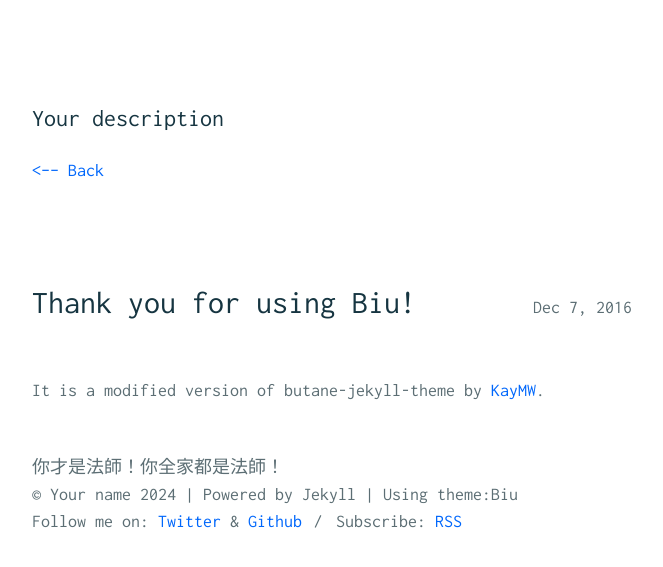
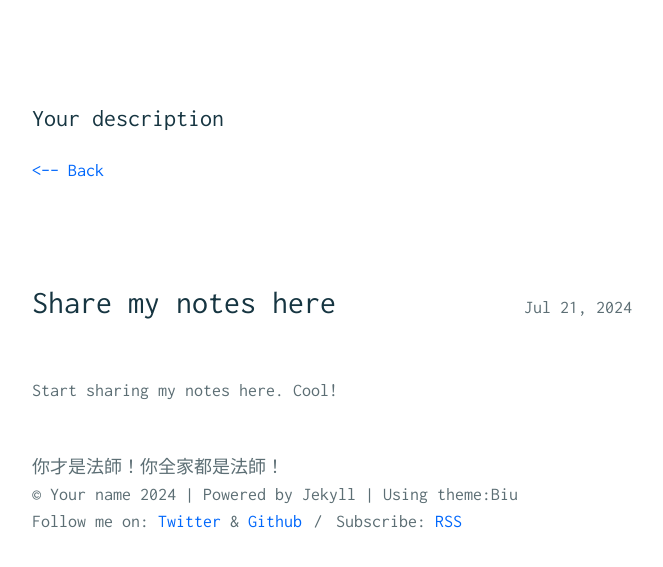
Before and after one commit to FineTaboo/FineTaboo.github.io, a Jekyll site: the page built from _posts/2016-12-07-thank-you-for-using-biu.markdown, in a window 1280 px wide. Shown: the top 567 px of the page, without its empty margins (308-971 px from the left). Built offline with Jekyll 4.4.1, drawn with Linux system fonts in a browser that asks for light colours; comment, search, counter and statistics services are not loaded.

Commit message:
Update default content

```diff
--- a/_posts/2016-12-07-thank-you-for-using-biu.markdown
+++ b/_posts/2016-12-07-thank-you-for-using-biu.markdown
@@ -1,6 +1,6 @@
 ---
 layout: post
-title:  "Thank you for using Biu!"
-date:   2016-12-07 19:48:12
+title:  "Share my notes here"
+date:   2024-07-21 19:48:12
 ---
-It is a modified version of butane-jekyll-theme by [KayMW](https://github.com/RedL0tus).
+Start sharing my notes here. Cool!
```
Also changed, not shown: _pages/about.md (+1 -1 lines).
